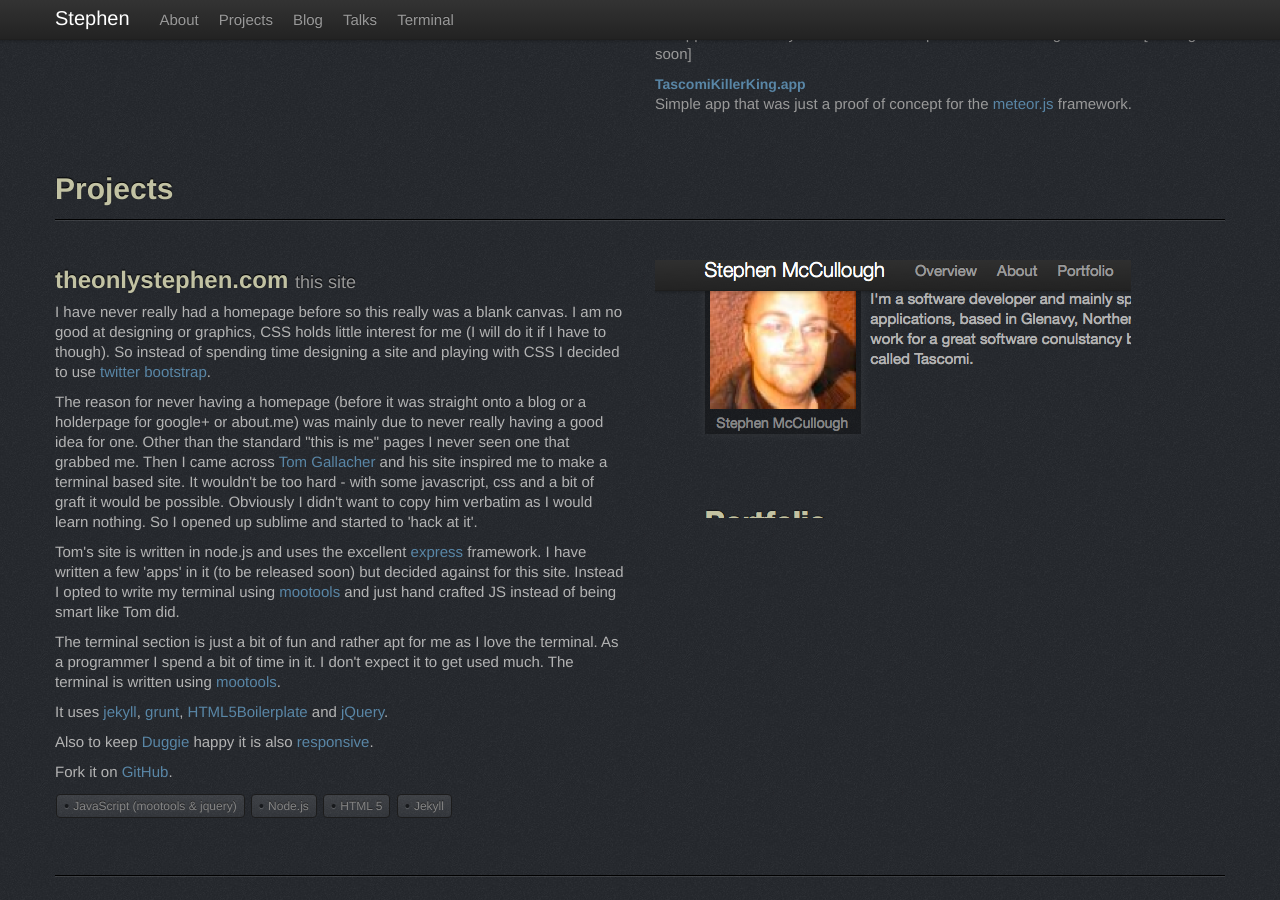
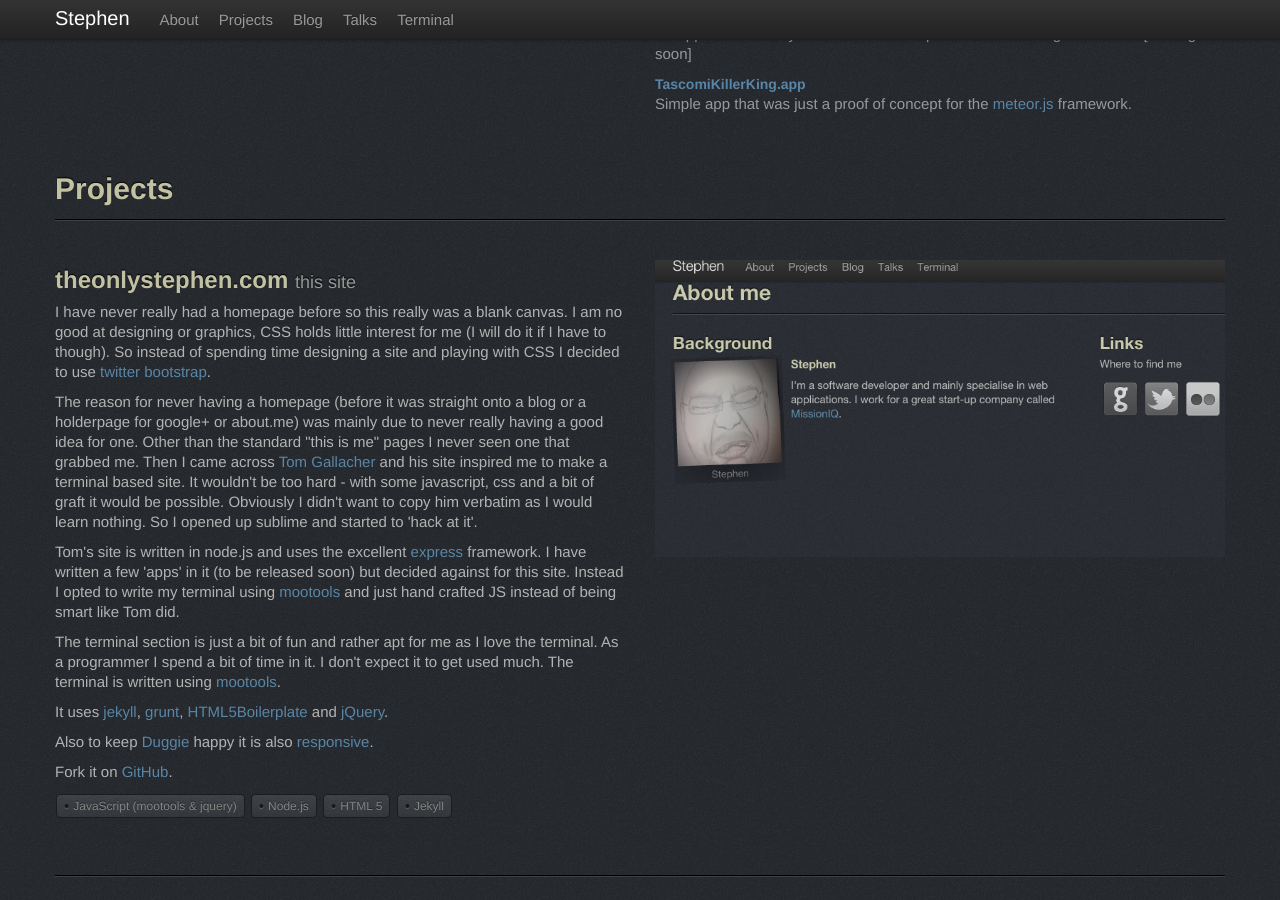
Before and after one commit to swmcc/swmcc.github.io, a Jekyll site: the page built from index.html, in a window 1280 px wide and 900 px high, scrolled down 734 px. Built offline with Jekyll 4.4.1, drawn with Linux system fonts in a browser that asks for light colours; nearby versions of some CDN libraries; the list of posts is cut into pages by our own code.

Commit message:
Took away old image of the homepage

```diff
--- a/index.html
+++ b/index.html
@@ -140,7 +140,7 @@
 
 			<div class="row">
 		<div class="span6">
-		  <img src="/img/projects/swmcc.png">
+		  <img src="/img/projects/theonlystephen.png">
 		</div>
 	</div>
 </section>
```
Also changed, not shown: img/projects/swmcc.png (deleted), img/projects/theonlystephen.png (added).
